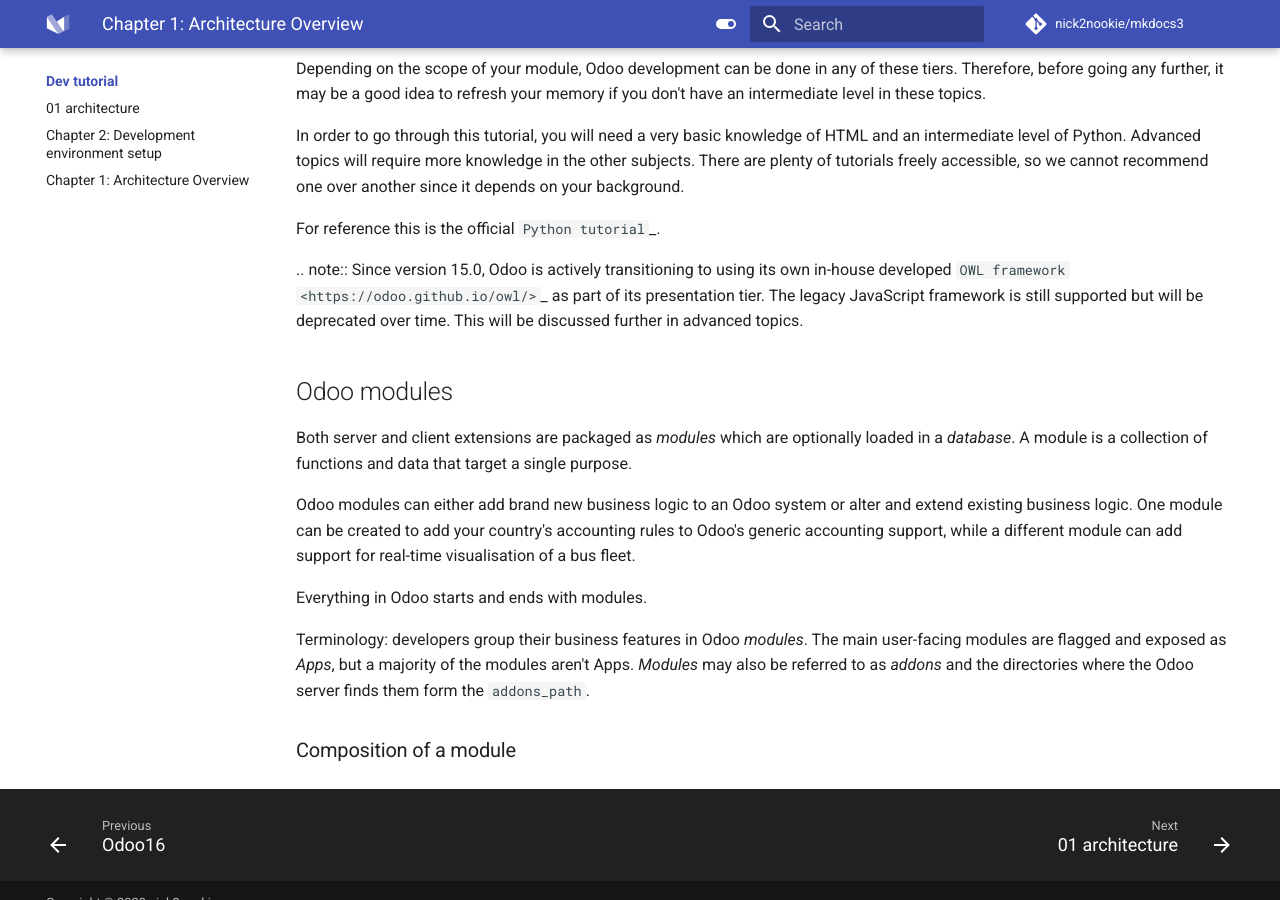
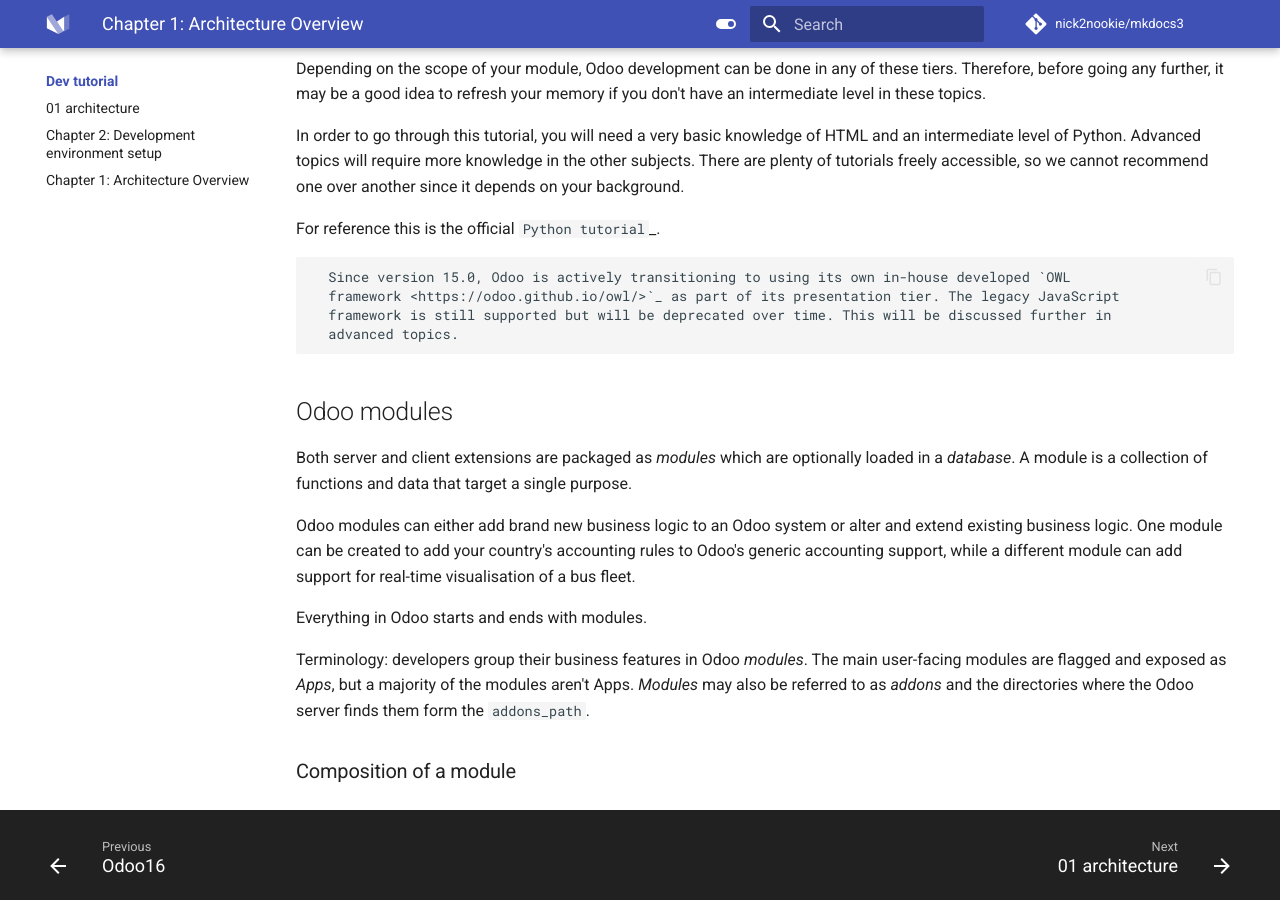
Before and after one commit to nick2nookie/mkdocs, an MkDocs documentation site: the page built from docs/dev_tutorial/index.md, in a window 1280 px wide and 900 px high, scrolled down 1890 px. Built offline with MkDocs 1.6.1 and Material for MkDocs 9.7.7, drawn with Linux system fonts in a browser that asks for light colours; comment, search, counter and statistics services are not loaded.

Commit message:
{UP} Chapter 1

````diff
--- a/docs/dev_tutorial/index.md
+++ b/docs/dev_tutorial/index.md
@@ -55,15 +55,13 @@
 
 For reference this is the official `Python tutorial`_.
 
-.. note::
+```Catatan
   Since version 15.0, Odoo is actively transitioning to using its own in-house developed `OWL
   framework <https://odoo.github.io/owl/>`_ as part of its presentation tier. The legacy JavaScript
   framework is still supported but will be deprecated over time. This will be discussed further in
   advanced topics.
-
+```
 ## Odoo modules
-
-
 
 Both server and client extensions are packaged as *modules* which are
 optionally loaded in a *database*. A module is a collection of functions and data that target a
````
